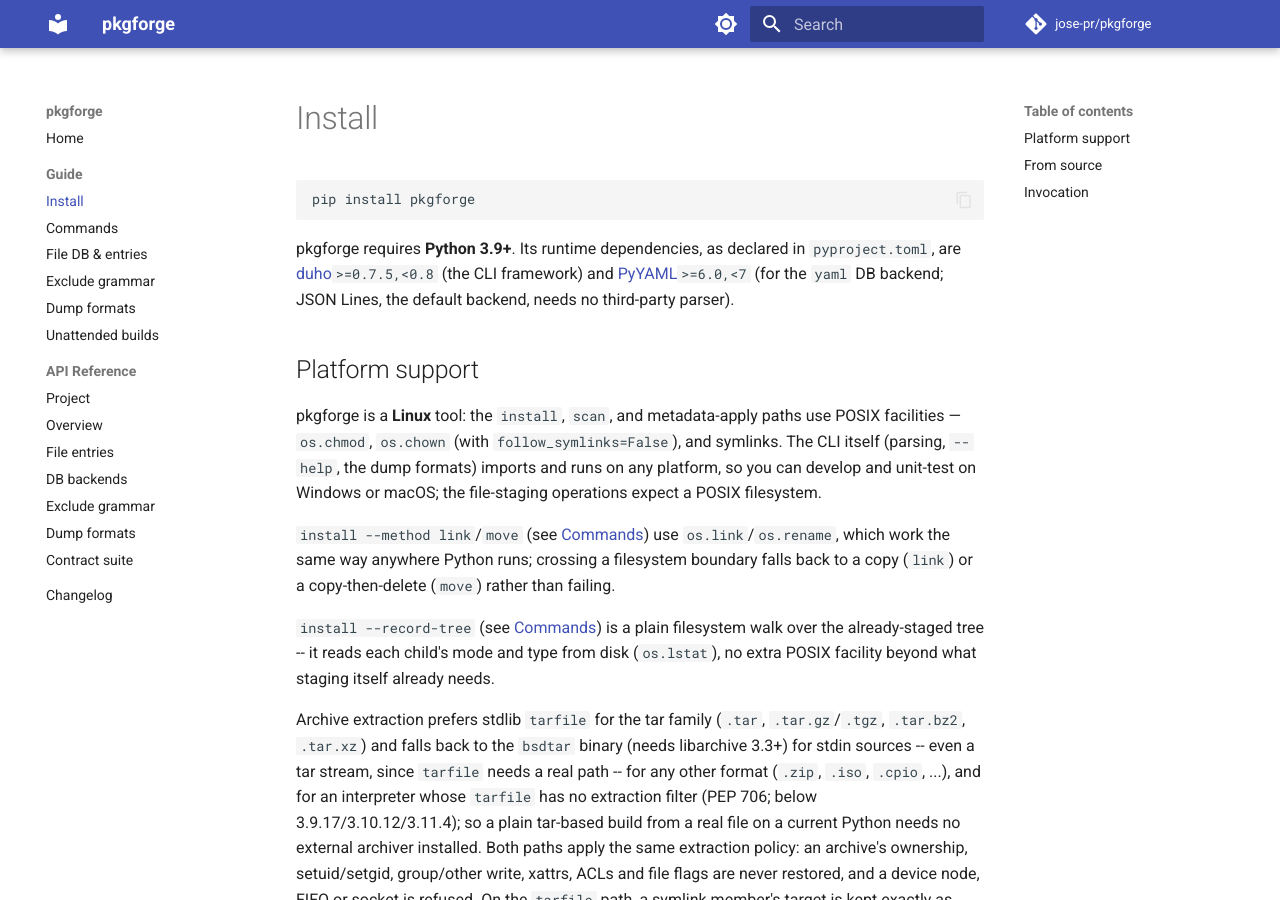
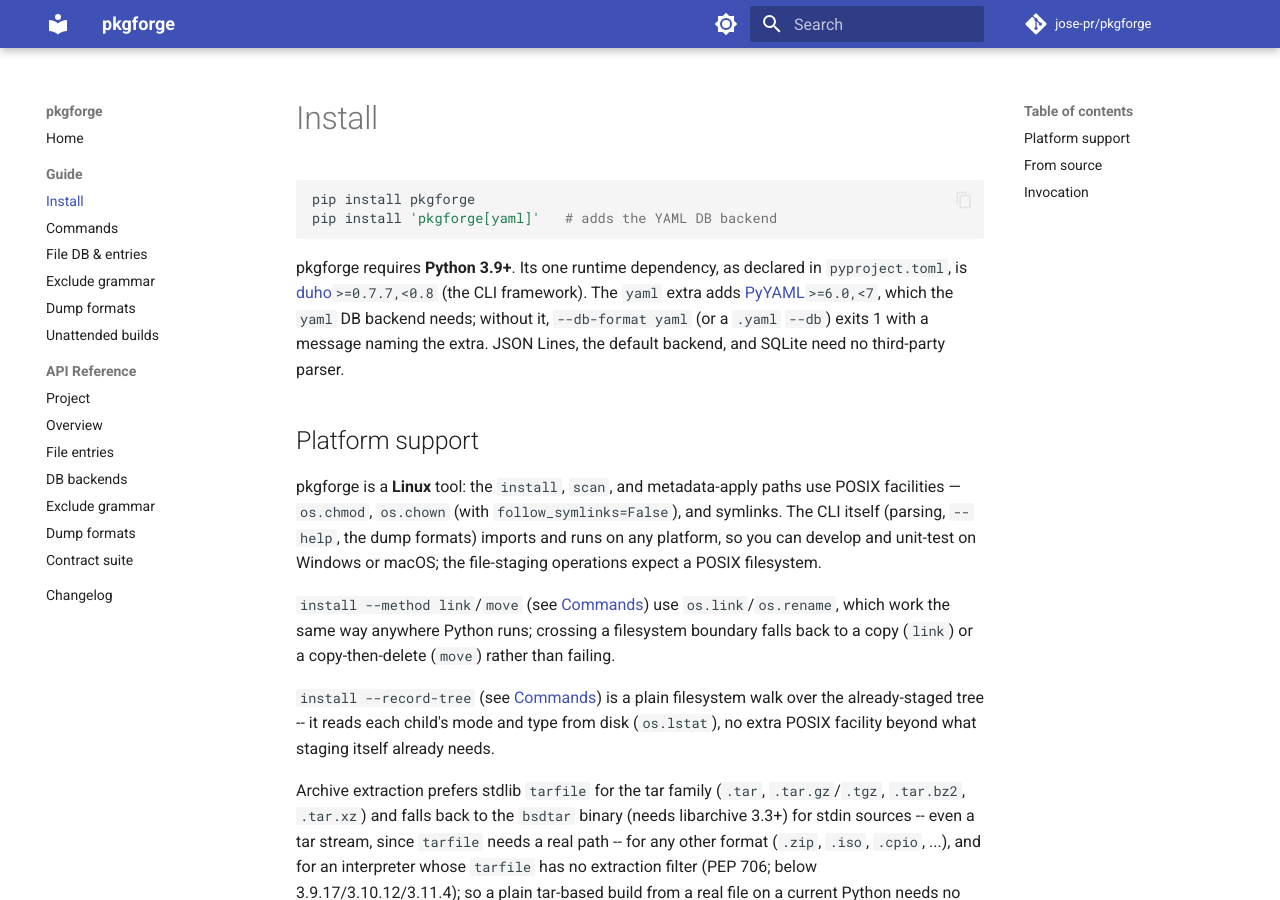
Before and after one commit to jose-pr/pkgforge, an MkDocs documentation site: the page built from docs/guide/install.md, in a window 1280 px wide and 900 px high. Built offline with MkDocs 1.6.1 and Material for MkDocs 9.7.7, drawn with Linux system fonts in a browser that asks for light colours; comment, search, counter and statistics services are not loaded.

Commit message:
feat: PyYAML becomes the yaml extra
PyYAML moves from the core dependencies to the optional `yaml` extra; `dev`
includes it. A yaml DB without PyYAML fails with a one-line error naming
`pip install 'pkgforge[yaml]'`, now also at `initdb`. The tests that import
PyYAML take a skipping fixture, a subprocess test hides the module, the
installed-wheel smoke test checks a bare install, and the example stages
into a JSON Lines DB so it runs without the extra.

````diff
--- a/docs/guide/install.md
+++ b/docs/guide/install.md
@@ -2,13 +2,16 @@
 
 ```bash
 pip install pkgforge
+pip install 'pkgforge[yaml]'   # adds the YAML DB backend
 ```
 
-pkgforge requires **Python 3.9+**. Its runtime dependencies, as declared in
-`pyproject.toml`, are [duho](https://pypi.org/project/duho/)`>=0.7.5,<0.8`
-(the CLI framework) and [PyYAML](https://pypi.org/project/pyyaml/)`>=6.0,<7`
-(for the `yaml` DB backend; JSON Lines, the default backend, needs no
-third-party parser).
+pkgforge requires **Python 3.9+**. Its one runtime dependency, as declared in
+`pyproject.toml`, is [duho](https://pypi.org/project/duho/)`>=0.7.7,<0.8`
+(the CLI framework). The `yaml` extra adds
+[PyYAML](https://pypi.org/project/pyyaml/)`>=6.0,<7`, which the `yaml` DB
+backend needs; without it, `--db-format yaml` (or a `.yaml` `--db`) exits 1 with
+a message naming the extra. JSON Lines, the default backend, and SQLite need
+no third-party parser.
 
 ## Platform support
 
````
Also changed, not shown: CHANGELOG.md (+4 -0 lines), README.md (+2 -1 lines), docs/guide/file-db.md (+1 -1 lines), pyproject.toml (+8 -2 lines), src/pkgforge/AGENTS.md (+3 -1 lines), 7 other files.
